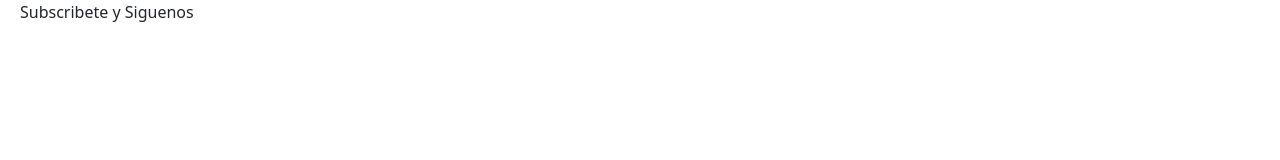
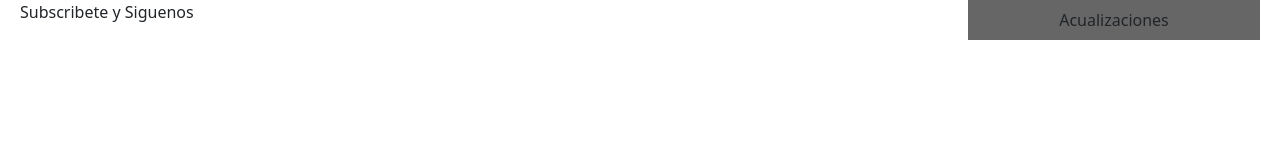
Before and after one commit to Escrupilupers/Recetario, a plain HTML site: page pantalla2.html in a window 1280 px wide. Drawn offline with nearby package versions, Linux system fonts and the light colour scheme.

Commit message:
Update pantalla2.html

```diff
--- a/pantalla2.html
+++ b/pantalla2.html
@@ -10,6 +10,13 @@
 <body>
 <div class="row mx-2">
     <div class="col-sm-3">Subscribete y Siguenos</div>
+    <div class="col-sm-6"></div>
+    <div class="col-sm-3">
+        <div class="mask p-2" style="background-color: rgba(0, 0, 0, 0.6);">
+            <div class="conteiner"><div class="d-flex justify-content-center">Acualizaciones</div>
+        </div>
+        </div>
+    </div>
 </div>
 </body>
 </html>
```
